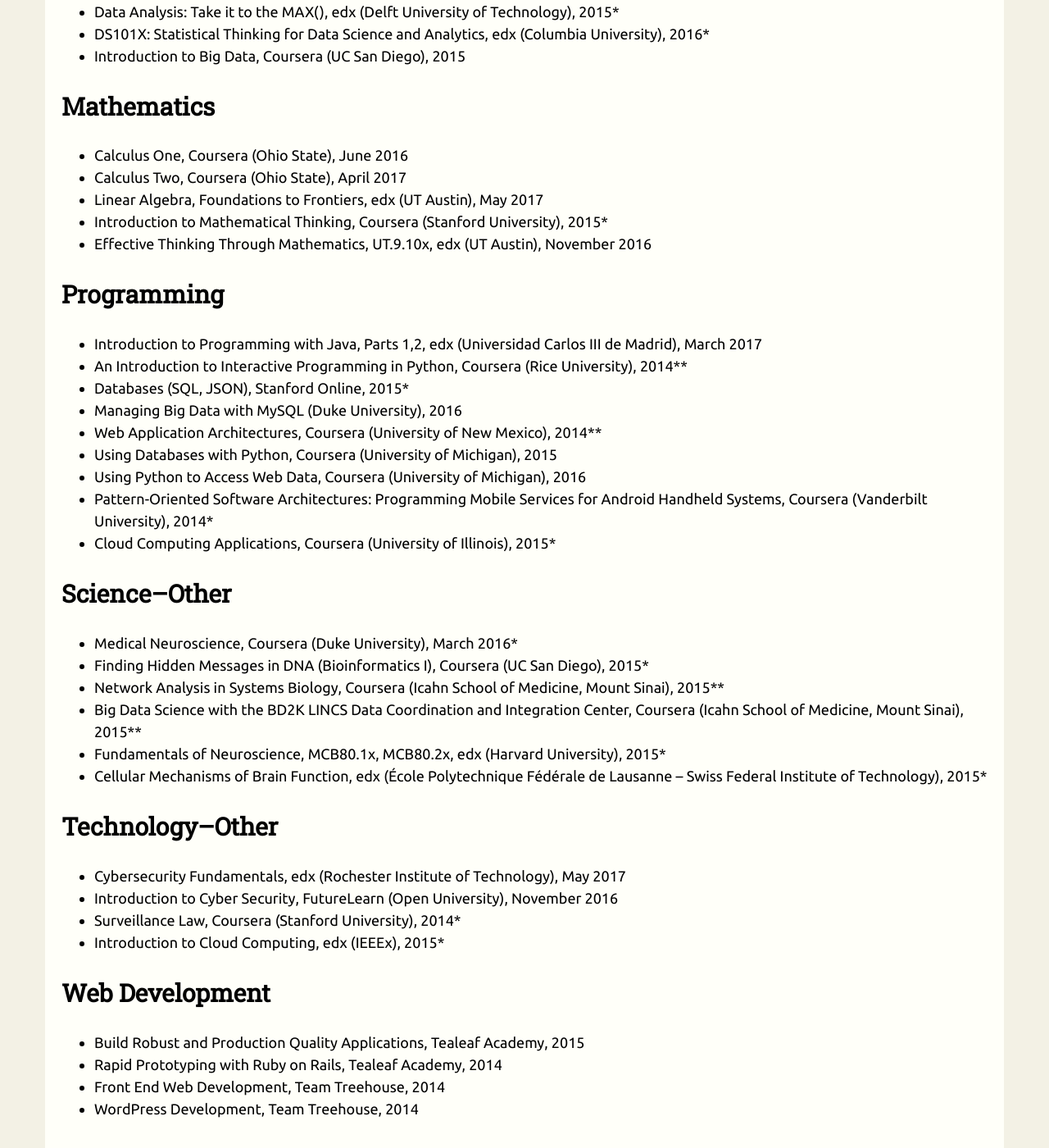
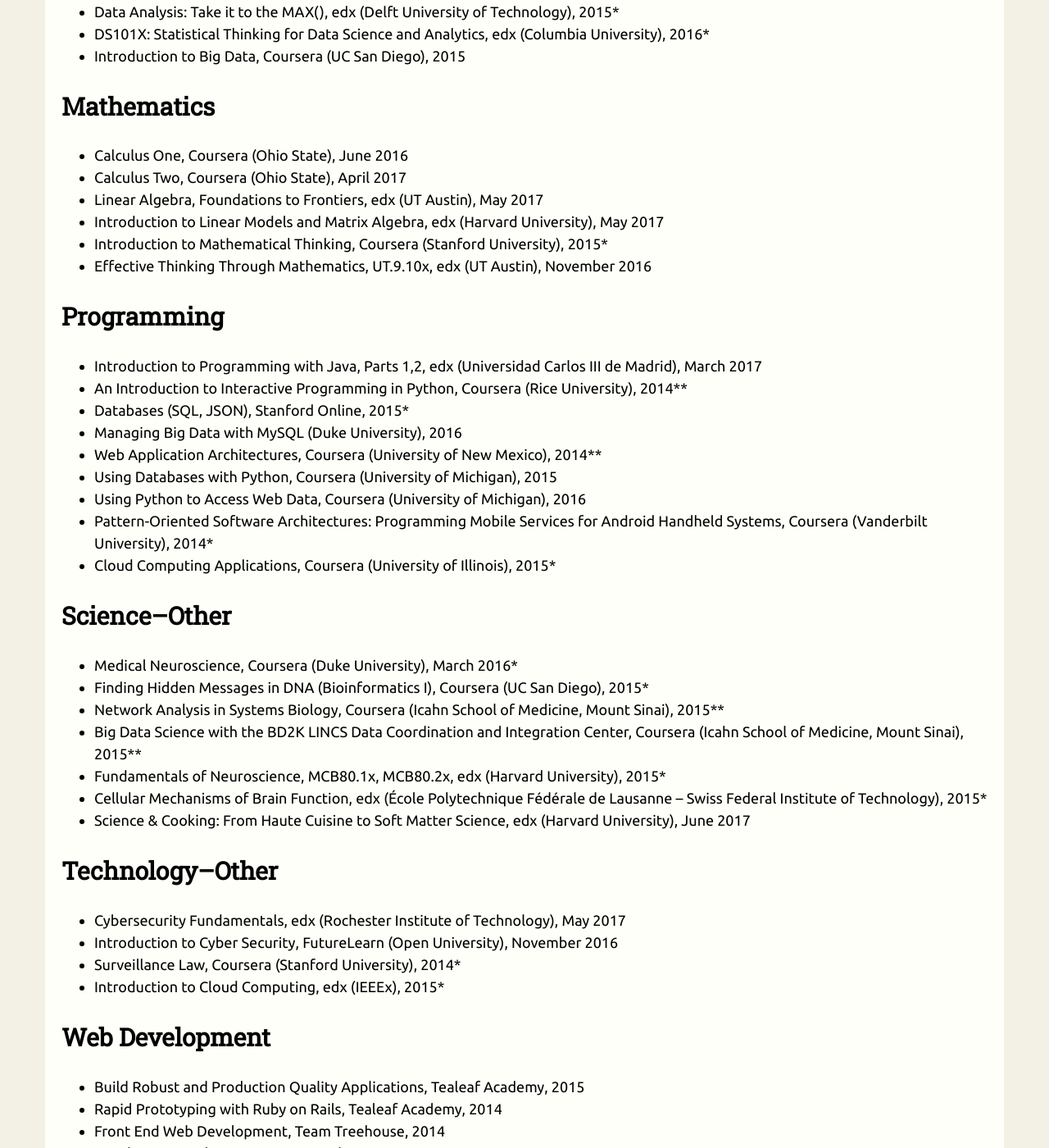
Before and after one commit to ashlynnpai/journal, a Jekyll site: the page built from _pages/courses.md, in a window 1280 px wide and 1400 px high, scrolled down 761 px. Shown: the whole window at 82% size. Built offline with Jekyll 4.4.1, drawn with Linux system fonts in a browser that asks for light colours.

Commit message:
June 2017 update

```diff
--- a/_pages/courses.md
+++ b/_pages/courses.md
@@ -31,6 +31,7 @@ A partial list of online courses completed.
 * Calculus One, Coursera (Ohio State), June 2016
 * Calculus Two, Coursera (Ohio State), April 2017
 * Linear Algebra, Foundations to Frontiers, edx (UT Austin), May 2017
+* Introduction to Linear Models and Matrix Algebra, edx (Harvard University), May 2017
 * Introduction to Mathematical Thinking, Coursera (Stanford University), 2015*
 * Effective Thinking Through Mathematics, UT.9.10x, edx (UT Austin), November 2016
 
@@ -54,6 +55,7 @@ A partial list of online courses completed.
 * Big Data Science with the BD2K LINCS Data Coordination and Integration Center, Coursera (Icahn School of Medicine, Mount Sinai), 2015**
 * Fundamentals of Neuroscience, MCB80.1x, MCB80.2x, edx (Harvard University), 2015*
 * Cellular Mechanisms of Brain Function, edx (École Polytechnique Fédérale de Lausanne -- Swiss Federal Institute of Technology), 2015*
+* Science & Cooking: From Haute Cuisine to Soft Matter Science, edx (Harvard University), June 2017
 
 # Technology--Other
 
```
Also changed, not shown: _posts/2017-07-03-why-learn-math.md (added, +11 -0 lines).
